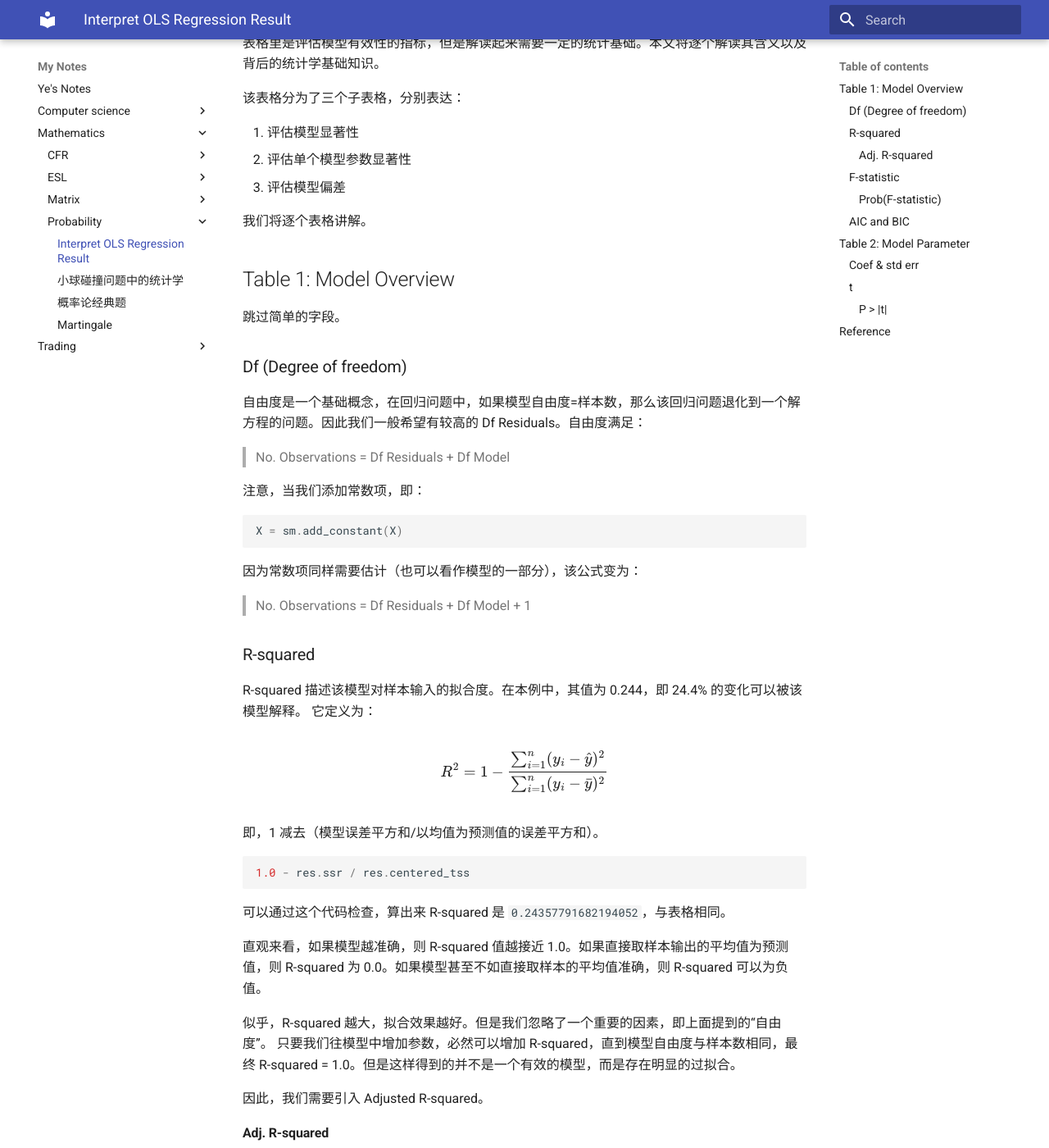
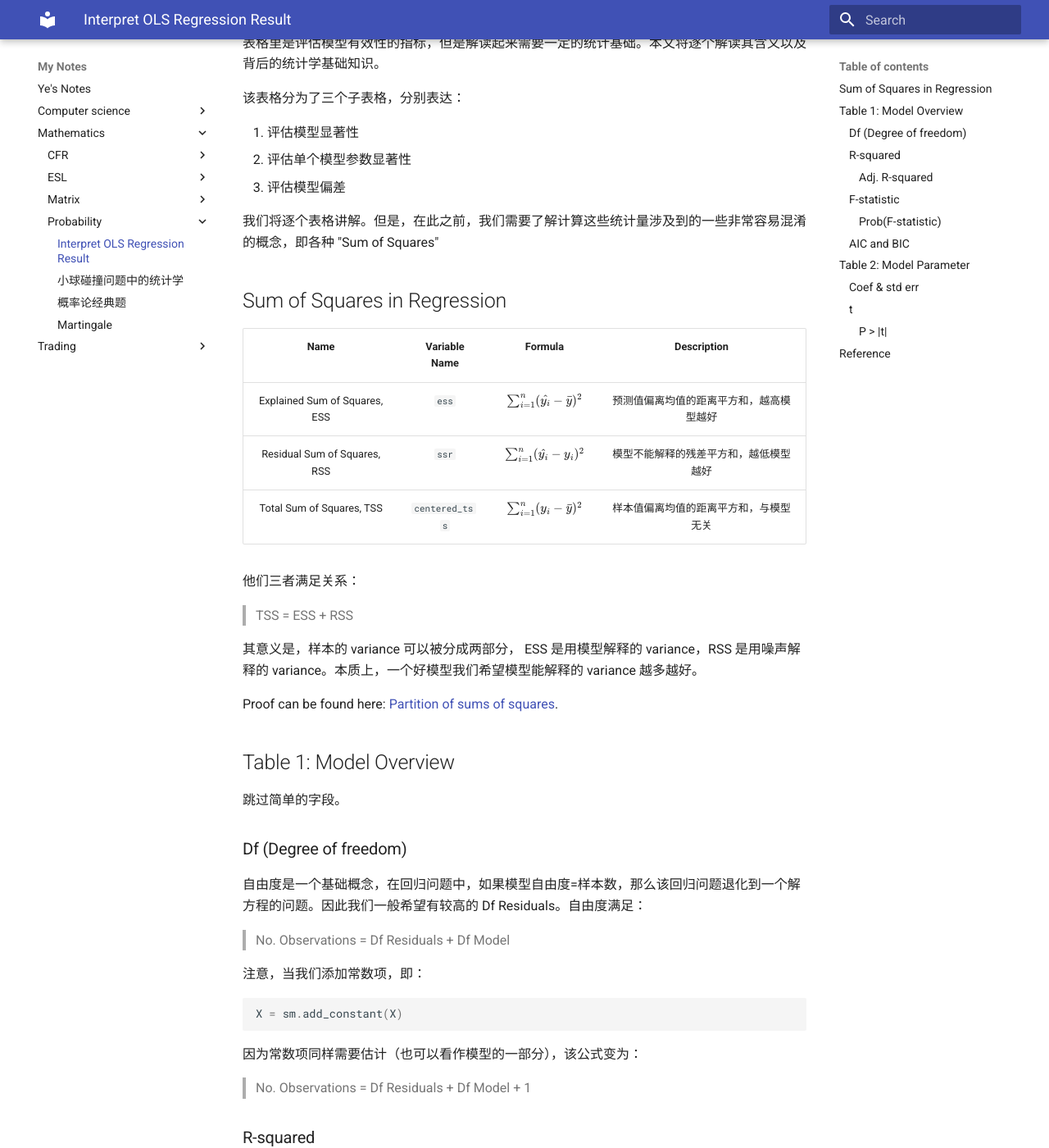
Before and after one commit to double-free/notes, an MkDocs documentation site: the page built from docs/mathematics/probability/OLS_result.md, in a window 1280 px wide and 1400 px high, scrolled down 1328 px. Shown: the whole window at 82% size. Built offline with MkDocs 1.6.1 and Material for MkDocs 9.7.7, drawn with Linux system fonts in a browser that asks for light colours; some of the changed text lies outside the part shown.

Commit message:
better explain f-statistic

````diff
--- a/docs/mathematics/probability/OLS_result.md
+++ b/docs/mathematics/probability/OLS_result.md
@@ -24,7 +24,23 @@
 2. 评估单个模型参数显著性
 3. 评估模型偏差
 
-我们将逐个表格讲解。
+我们将逐个表格讲解。但是，在此之前，我们需要了解计算这些统计量涉及到的一些非常容易混淆的概念，即各种 "Sum of Squares"
+
+## Sum of Squares in Regression
+
+| Name | Variable Name | Formula | Description |
+| :-: | :-: | :-: | :-: |
+| Explained Sum of Squares, ESS | `ess` | $\sum_{i=1}^{n} (\hat{y_i} - \bar{y})^2$ | 预测值偏离均值的距离平方和，越高模型越好 |
+| Residual Sum of Squares, RSS | `ssr` | $\sum_{i=1}^{n} (\hat{y_i} - y_i)^2$ | 模型不能解释的残差平方和，越低模型越好 |
+| Total Sum of Squares, TSS | `centered_tss` | $\sum_{i=1}^{n} (y_i - \bar{y} )^2$ | 样本值偏离均值的距离平方和，与模型无关 |
+
+他们三者满足关系：
+
+> TSS = ESS + RSS
+
+其意义是，样本的 variance 可以被分成两部分， ESS 是用模型解释的 variance，RSS 是用噪声解释的 variance。本质上，一个好模型我们希望模型能解释的 variance 越多越好。
+
+Proof can be found here: [Partition of sums of squares](https://en.wikipedia.org/wiki/Partition_of_sums_of_squares).
 
 ## Table 1: Model Overview
 
@@ -106,9 +120,11 @@
 
 ![F distribution](images/F_distribution.png)
 
-F-value 越大，说明模型相比噪声越显著。即：
+我们的原假设是：__模型所有参数为 0__。即，该模型是无效的，模型可以解释的 variance，即 ESS 是 0。我们分别用 ESS 和 RSS 代入分子和分母，得到：
 
 $$ \text{F-value} = \frac{\text{variance of y explained by model}}{\text{variance of y explained by error}} $$
+
+即，F-value 越大，模型对比噪声越显著。
 
 ```py
 (res.ess / res.df_model) / (res.ssr / res.df_resid)
@@ -117,7 +133,7 @@
 
 #### Prob(F-statistic)
 
-F-distribution 由两个自由度的值确定，代入 F-statistic 可以得出其 p-value，就是这里的 Prob(F-statistic)。这个 p-value 的含义是原假设（__模型所有参数为 0__ ）成立情况下，出现当前结果的概率。它的 __值越小，说明这个模型越显著__。
+F-distribution 由两个自由度的值确定，代入 F-statistic 可以得出其 p-value，就是这里的 Prob(F-statistic)。这个 p-value 的含义是原假设（__模型所有参数为 0__ ）成立情况下，出现当前结果的概率。它的 __值越小，越容易拒绝原假设，即说明这个模型越显著__。
 
 ### AIC and BIC
 
@@ -142,7 +158,7 @@
 
 $$\begin{aligned}
 \bar{x} &= \frac{x_1 + x_2 + \cdots + x_n}{n} \\
-s^2 = \frac{1}{n-1} \sum_{i=1}^n (x_i - \bar{x})^2
+s^2 &= \frac{1}{n-1} \sum_{i=1}^n (x_i - \bar{x})^2
 \end{aligned}$$
 
 其中 $\bar{x}$ 是对 $\mu$ 的无偏估计，$s^2$ 是对 $\sigma^2$ 的无偏估计。我们 __将样本均值标准化__，它应该符合 __自由度为 n-1__ 的 t 分布：
````
Also changed, not shown: other parts of docs/mathematics/probability/OLS_result.md (+0 -2 lines).
